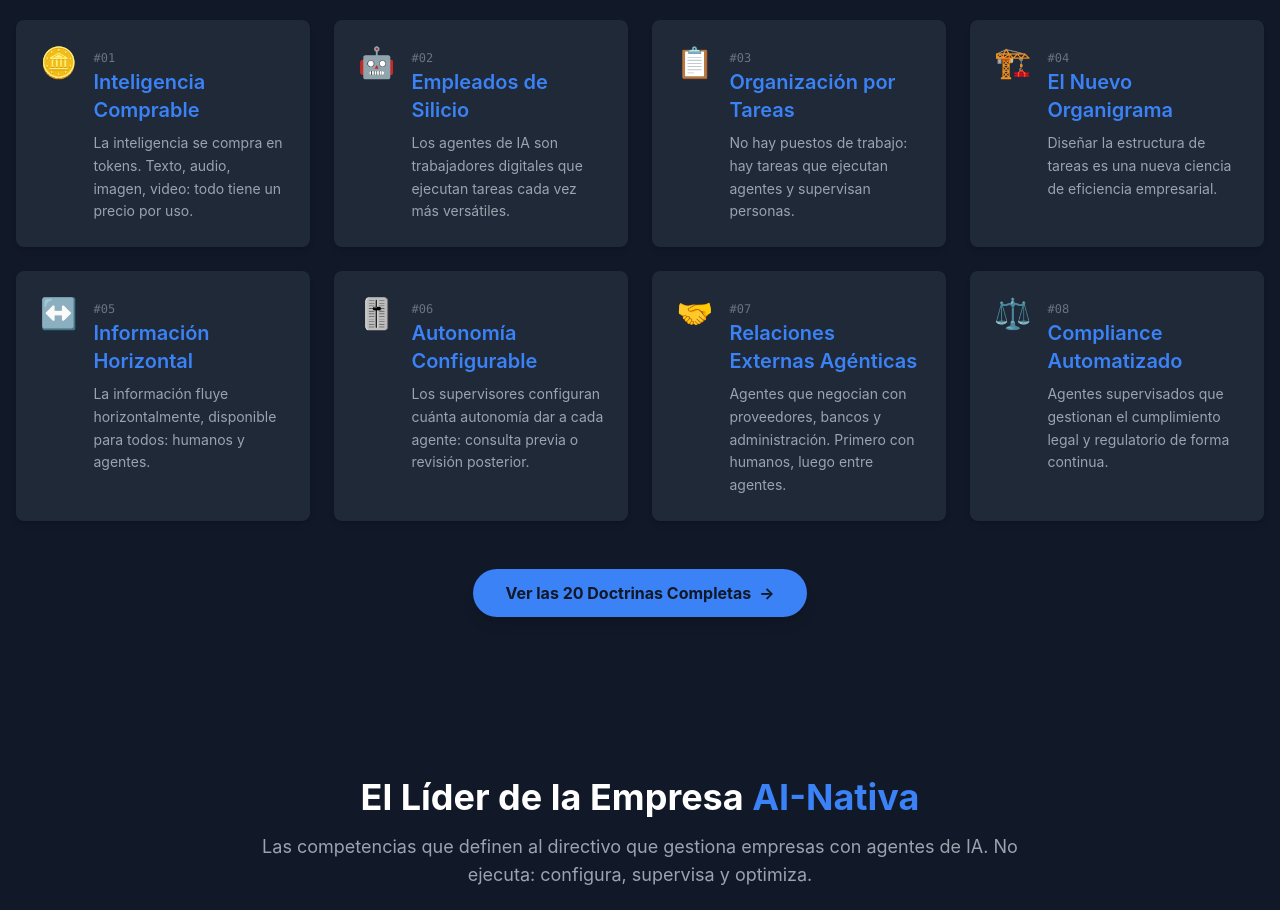
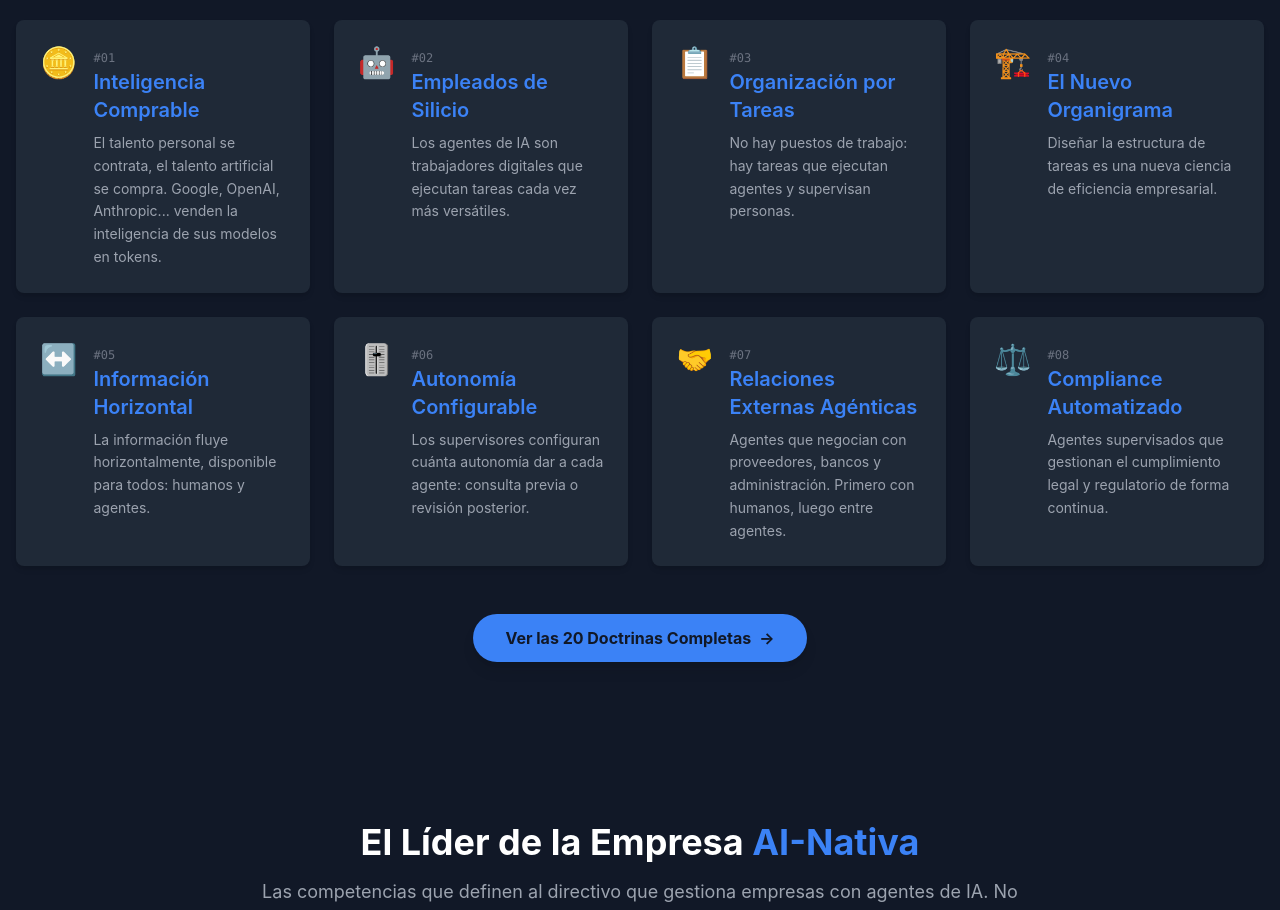
Before and after one commit to lbt00001-beep/mbainative-website, a Next.js app in the folder app/: page / in a window 1280 px wide. Shown: the part 1020-1930 px from the top of the page. Built offline with nearby package versions, Linux system fonts and the light colour scheme.

Commit message:
fix: update Inteligencia Comprable text

```diff
--- a/app/components/home/Doctrine.tsx
+++ b/app/components/home/Doctrine.tsx
@@ -24,7 +24,7 @@ const principiosFundamentales = [
     number: 1,
     icon: "🪙",
     title: "Inteligencia Comprable",
-    description: "La inteligencia se compra en tokens. Texto, audio, imagen, video: todo tiene un precio por uso."
+    description: "El talento personal se contrata, el talento artificial se compra. Google, OpenAI, Anthropic... venden la inteligencia de sus modelos en tokens."
   },
   {
     number: 2,
```
